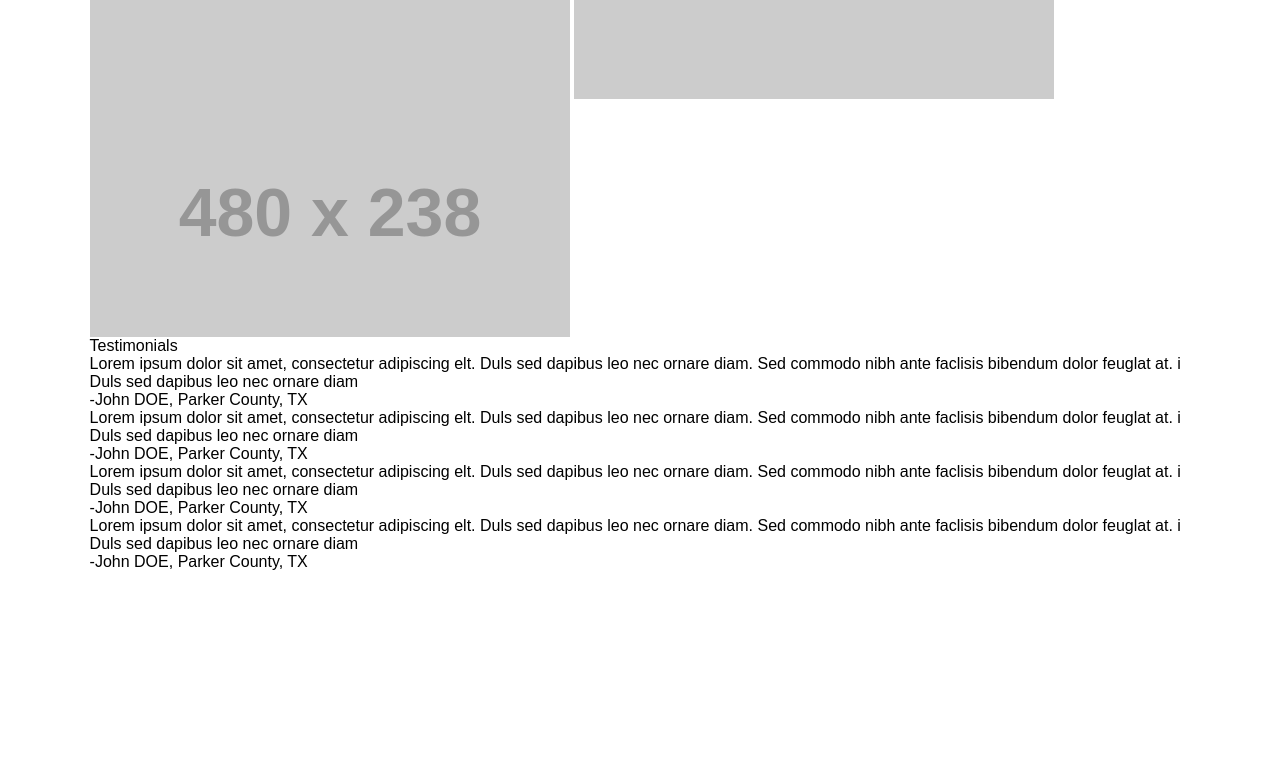
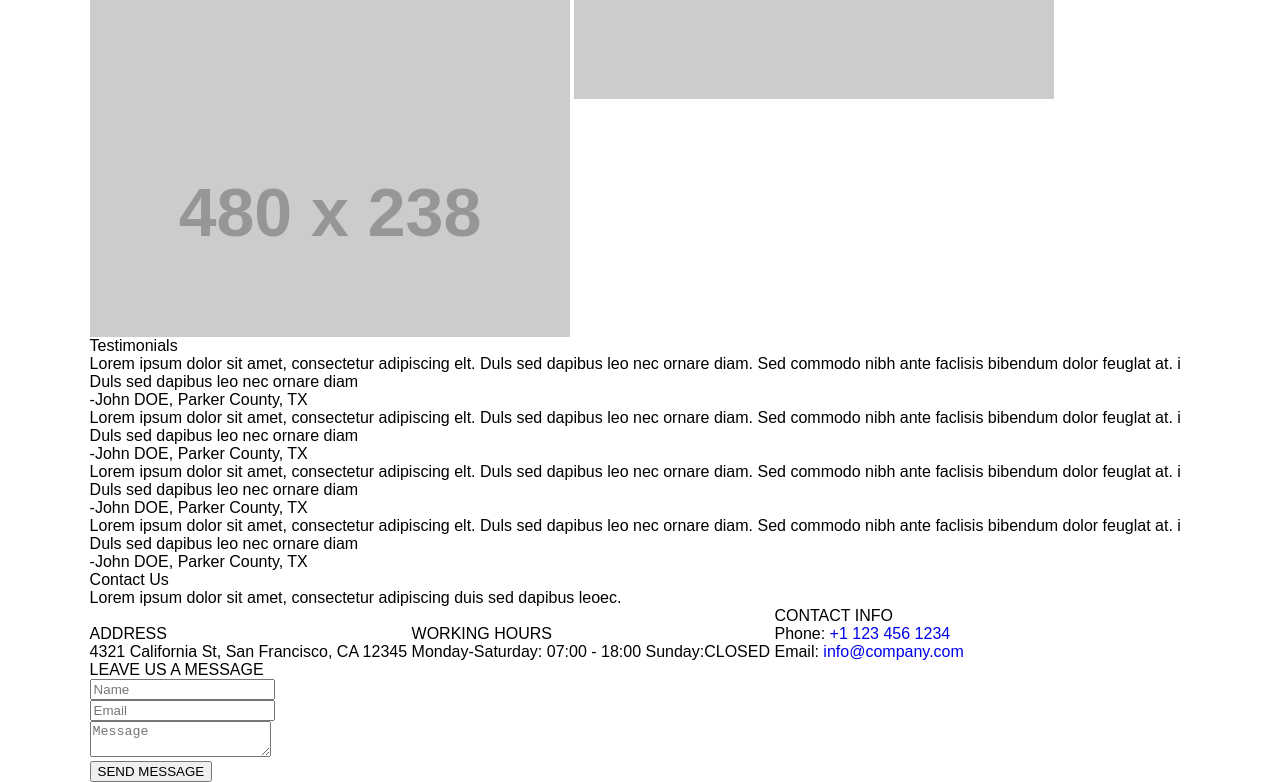
Before and after one commit to idnyaneshwaraxioned/landscaper_sass, a plain HTML site: page index.html in a window 1280 px wide. Shown: the part 6266-7048 px from the top of the page. Before the commit the page ends 6837 px from the top, so only its background shows below. Drawn offline with Linux system fonts and the light colour scheme; placeholder pictures from the web are drawn by us.

Commit message:
contact us section html done

```diff
--- a/index.html
+++ b/index.html
@@ -105,7 +105,7 @@
       <!-- Our services section start here -->
       <section class="services">
         <div class="wrapper">
-          <h4>Our Services</h4>
+          <h4 class="sections__heading">Our Services</h4>
           <p>Lorem ipsum dolor sit amet, consectetur adipiscing duis sed dapibus leoec.</p>
           <ul class="services__list">
             <li class="services__item">
@@ -148,7 +148,7 @@
       <!-- Project gallery section start here -->
       <section class="gallery">
         <div class="wrapper">
-          <h4>Our Services</h4>
+          <h4 class="sections__heading">Our Services</h4>
           <p>Lorem ipsum dolor sit amet, consectetur adipiscing duis sed dapibus leoec.</p>
           <ul class="gallery_tabs">
             <li class="tabs__item"><a href="#fixme" title="All" class="tab__btn tab__btn--active">ALL</a></li>
@@ -210,7 +210,7 @@
       <!-- Testimonial section start here -->
       <section class="testimonials">
         <div class="wrapper">
-          <h4>Testimonials</h4>
+          <h4 class="sections__heading">Testimonials</h4>
           <ul class="testimonials__slider">
             <li class="testimonials__slide">
               <p>Lorem ipsum dolor sit amet, consectetur adipiscing elt. Duls sed dapibus
@@ -244,6 +244,47 @@
         </div>
       </section>
       <!-- Testimonial section ends here -->
+
+      <!-- Contact section start here -->
+      <section class="contact">
+        <div class="wrapper">
+          <h4 class="sections__heading">Contact Us</h4>
+          <p>Lorem ipsum dolor sit amet, consectetur adipiscing duis sed dapibus leoec.</p>
+          <ul class="contact__details">
+            <li class="contact__item">
+              <h5 class="contact__heading">ADDRESS</h5>
+              <address>
+                4321 California St, San Francisco, CA 12345
+              </address>
+            </li>
+            <li class="contact__item">
+              <h5 class="contact__heading">WORKING HOURS</h5>
+              <p>Monday-Saturday: 07:00 - 18:00 Sunday:CLOSED</p>
+            </li>
+            <li class="contact__item">
+              <h5 class="contact__heading">CONTACT INFO</h5>
+              <div class="contact__links">
+                <p>Phone: <a href="tel:+1 123 456 1234" title="+1 123 456 1234">+1 123 456 1234</a></p>
+                <p>Email: <a href="mailto:info@company.com" title="info@company.com">info@company.com</a></p>
+              </div>
+            </li>
+          </ul>
+          <h4 class="sections__heading">LEAVE US A MESSAGE</h4>
+          <form action="#" class="contact__form">
+            <div class="form__control">
+              <input type="text" placeholder="Name" class="name">
+            </div>
+            <div class="form__control">
+              <input type="text" placeholder="Email" class="email">
+            </div>
+            <div class="form__control form__control--textarea ">
+              <textarea placeholder="Message" class="msg"></textarea>
+            </div>
+            <input type="submit" value="SEND MESSAGE" class="contact__btn">
+          </form>
+        </div>
+      </section>
+      <!-- Contact section ends here -->
     </main>
     <!--main section end-->
 
```
